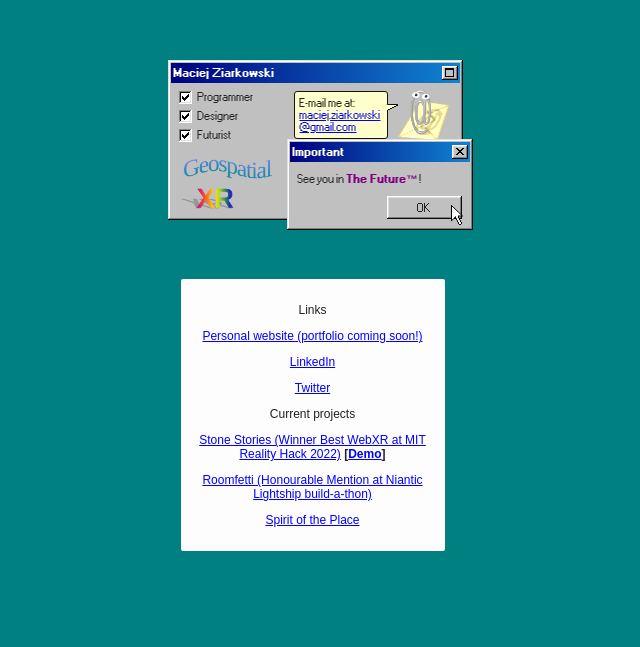
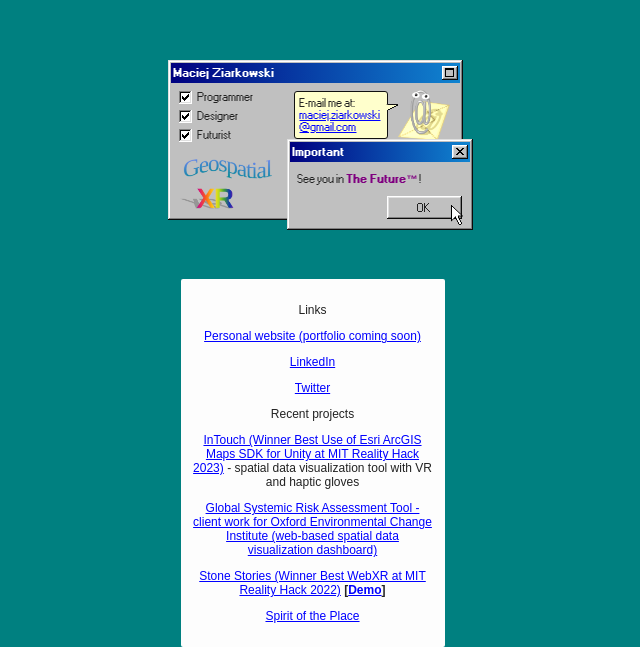
Before and after one commit to mz8i/card, a plain HTML site: page index.html in a window 1280 px wide. Shown: the part 255-902 px from the top of the page, without its empty margins (320-960 px from the left). Before the commit the page ends 806 px from the top, so only its background shows below. Drawn offline with nearby package versions, Linux system fonts and the light colour scheme.

Commit message:
Update recent projects

```diff
--- a/index.html
+++ b/index.html
@@ -95,13 +95,14 @@
         <p>Links</p>
 
 
-        <p><a href="https://mz8i.com">Personal website (portfolio coming soon!)</a></p>
+        <p><a href="https://mz8i.com">Personal website (portfolio coming soon)</a></p>
         <p><a href="https://www.linkedin.com/in/maciej-ziarkowski/">LinkedIn</a></p>
         <p><a href="https://twitter.com/mz8i_">Twitter</a></p>
 
-        <p>Current projects</p>
+        <p>Recent projects</p>
+<p><a href="https://devpost.com/software/intouch-v13d2l">InTouch (Winner Best Use of Esri ArcGIS Maps SDK for Unity at MIT Reality Hack 2023)</a> - spatial data visualization tool with VR and haptic gloves</p>
+        <p><a href="https://global.infrastructureresilience.org/">Global Systemic Risk Assessment Tool - client work for Oxford Environmental Change Institute (web-based spatial data visualization dashboard)</a></p>
         <p><a href="https://devpost.com/software/stone-stories">Stone Stories (Winner Best WebXR at MIT Reality Hack 2022)</a> <strong>[<a href="https://mz8i.com/stone-stories">Demo</a>]</strong></p>
-        <p><a href="https://www.youtube.com/watch?v=dzCKK_x4y9k">Roomfetti (Honourable Mention at Niantic Lightship build-a-thon)</a></p>
         <p><a href="https://thespirit.ai">Spirit of the Place</a></p>
     </div>
         </div>
```
